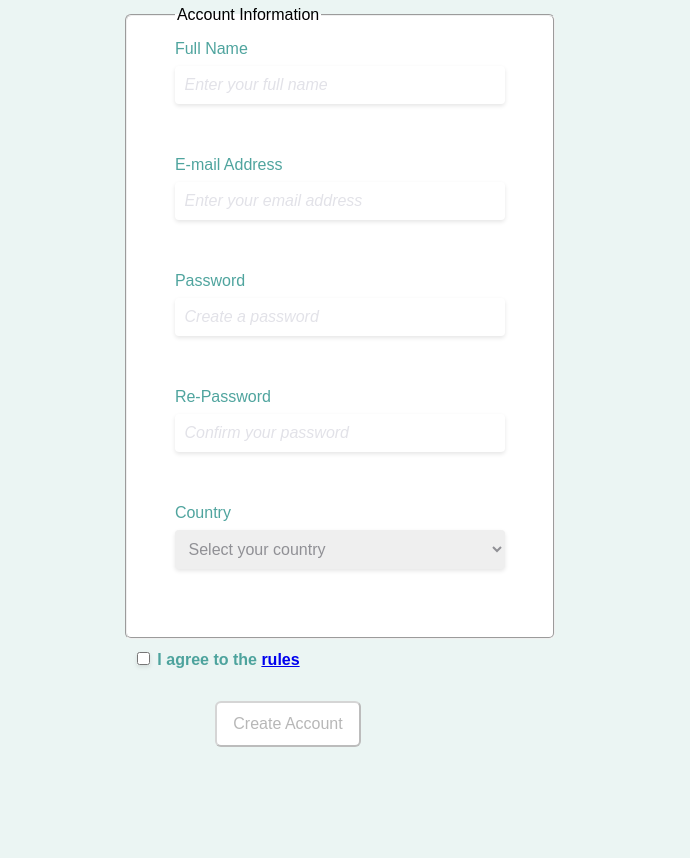
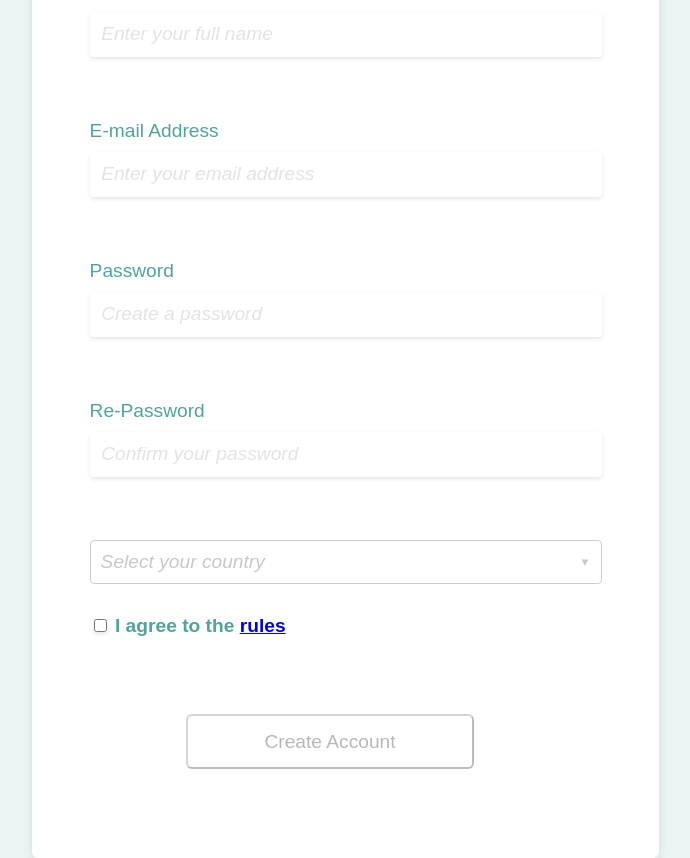
Before and after one commit to MinervaMartinezE/FormulariosHTML, a website built with Vite: page index.html in a window 1280 px wide. Shown: the part 58-916 px from the top of the page, without its empty margins (352-1042 px from the left). Before the commit the page ends 815 px from the top, so only its background shows below. Built offline with nearby package versions, Linux system fonts and the light colour scheme; some icons are missing.

Commit message:
Add select country, update index.html and style.css

```diff
--- a/index.html
+++ b/index.html
@@ -4,15 +4,17 @@
     <meta charset="UTF-8" />
     <meta name="viewport" content="width=device-width, initial-scale=1.0" />
     <title>Formularioshtml</title>
+
+    <link
+      rel="stylesheet"
+      href="https://cdnjs.cloudflare.com/ajax/libs/flag-icon-css/6.6.6/css/flag-icons.min.css"/>
   </head>
 
   <body>
     <main>
+      <div class="form-container">
       <form action="result.html" method="GET">
         <h1>Create Account</h1>
-
-        <fieldset class="form-container">
-          <legend>Account Information</legend>
 
           <div class="form-group">
             <label for="fullname">Full Name</label>
@@ -34,19 +36,15 @@
             <input type="password" id="confirm-password" name="confirm-password" placeholder="Confirm your password" required />
           </div>
 
-          <div class="form-group">
-            <section class="select-country">
-              <label for="country">Country</label>
-              <select id="country" name="country" required>
-                <option value="" disabled selected>Select your country</option>
-                <option value="es">Spain</option>
-                <option value="us">United States</option>
-                <option value="fr">France</option>
-                <option value="de">Germany</option>
-              </select>
-            </section>
+          <div class="custom-select-wrapper">
+            <div id="custom-select" class="custom-select">
+             <div class="selected-option">
+              <span>Select your country</span>
+            </div>
+            <ul id="countryList" class="options-list"></ul>
           </div>
-        </fieldset>
+          <input type="hidden" id="country" name="country" required />
+          </div>
 
         <section class="check-rules">
           <input type="checkbox" id="agree" name="agree" required />
@@ -57,6 +55,7 @@
           <button type="submit" id="button">Create Account</button>
         </section>
       </form>
+    </div>
     </main>
 
     <script type="module" src="/src/main.js"></script>
--- a/src/main.js
+++ b/src/main.js
@@ -4,8 +4,107 @@ import './style.css';
 const isFormPage = !!document.getElementById("fullname");
 const isResultPage = !!document.getElementById("userTableBody");
 
+if (isFormPage){
 
-if (isFormPage){
+//Select Country
+const countries = [
+  { code: "af", name: "Afghanistan" },
+  { code: "al", name: "Albania" },
+  { code: "dz", name: "Algeria" },
+  { code: "ar", name: "Argentina" },
+  { code: "au", name: "Australia" },
+  { code: "at", name: "Austria" },
+  { code: "bd", name: "Bangladesh" },
+  { code: "be", name: "Belgium" },
+  { code: "br", name: "Brazil" },
+  { code: "ca", name: "Canada" },
+  { code: "cl", name: "Chile" },
+  { code: "cn", name: "China" },
+  { code: "co", name: "Colombia" },
+  { code: "hr", name: "Croatia" },
+  { code: "cz", name: "Czech Republic" },
+  { code: "dk", name: "Denmark" },
+  { code: "eg", name: "Egypt" },
+  { code: "ee", name: "Estonia" },
+  { code: "fi", name: "Finland" },
+  { code: "fr", name: "France" },
+  { code: "de", name: "Germany" },
+  { code: "gr", name: "Greece" },
+  { code: "hu", name: "Hungary" },
+  { code: "in", name: "India" },
+  { code: "id", name: "Indonesia" },
+  { code: "ie", name: "Ireland" },
+  { code: "il", name: "Israel" },
+  { code: "it", name: "Italy" },
+  { code: "jp", name: "Japan" },
+  { code: "kr", name: "South Korea" },
+  { code: "mx", name: "Mexico" },
+  { code: "ma", name: "Morocco" },
+  { code: "nl", name: "Netherlands" },
+  { code: "nz", name: "New Zealand" },
+  { code: "ng", name: "Nigeria" },
+  { code: "no", name: "Norway" },
+  { code: "pk", name: "Pakistan" },
+  { code: "pe", name: "Peru" },
+  { code: "ph", name: "Philippines" },
+  { code: "pl", name: "Poland" },
+  { code: "pt", name: "Portugal" },
+  { code: "ro", name: "Romania" },
+  { code: "ru", name: "Russia" },
+  { code: "sa", name: "Saudi Arabia" },
+  { code: "rs", name: "Serbia" },
+  { code: "sg", name: "Singapore" },
+  { code: "sk", name: "Slovakia" },
+  { code: "si", name: "Slovenia" },
+  { code: "za", name: "South Africa" },
+  { code: "es", name: "Spain" },
+  { code: "se", name: "Sweden" },
+  { code: "ch", name: "Switzerland" },
+  { code: "th", name: "Thailand" },
+  { code: "tr", name: "Turkey" },
+  { code: "ua", name: "Ukraine" },
+  { code: "gb", name: "United Kingdom" },
+  { code: "us", name: "United States" },
+  { code: "ve", name: "Venezuela" },
+  { code: "vn", name: "Vietnam" },
+];
+
+const customSelect = document.getElementById("custom-select");
+const countryList = document.getElementById("countryList");
+const selectedOption = customSelect.querySelector(".selected-option");
+const hiddenInput = document.getElementById("country");
+
+selectedOption.innerHTML = `<span>Select your country</span>`;
+selectedOption.classList.add("placeholder");
+
+countries.forEach((item) => {
+  const li = document.createElement("li");
+  li.innerHTML = `<span class="fi fi-${item.code}"></span> ${item.name}`;
+  li.dataset.value = item.code;
+
+  li.addEventListener("click", (event) => {
+    event.stopPropagation();
+
+    selectedOption.innerHTML = li.innerHTML;
+    selectedOption.classList.remove("placeholder");
+    hiddenInput.value = item.code;
+    customSelect.classList.remove("open");
+    hiddenInput.dispatchEvent(new Event("change"));
+
+  });
+  countryList.appendChild(li);
+});
+
+customSelect.addEventListener("click", () => {
+  customSelect.classList.toggle("open");
+});
+
+document.addEventListener("click", (e) => {
+  if (!customSelect.contains(e.target)) {
+    customSelect.classList.remove("open");
+  }
+});
+
 // Declaración de variables
 const nameInput = document.getElementById("fullname");
 const emailInput = document.getElementById("email");
@@ -124,9 +223,15 @@ window.addEventListener('DOMContentLoaded', () => {
 
   saveUser(newUser);
 
+  if (window.history.replaceState) { //Se añade para evitar duplicación de datos en la tabla.
+    const url = window.location.origin + window.location.pathname;
+    window.history.replaceState({}, document.title, url);
+  }
+
   const usersFromStorage = getUserLocal();
   console.log('Users in localStorage:', usersFromStorage);
 
   renderUsersTable();
 })
 }
+//Función para borrar usuarios
--- a/src/style.css
+++ b/src/style.css
@@ -5,11 +5,12 @@
   --text-color: #333;
   --font-base: 'Montserrat', sans-serif;
   --font-secondary: 'Open Sans', sans-serif;
-  --font-size-base: clamp(0.8rem, 1.5vw, 1rem);
-  --font-size-title: clamp(0.9rem, 3vw, 2rem);
+  --font-size-base: clamp(0.9rem, 1.5vw, 2rem);
+  --font-size-title: clamp(1.5rem, 3vw, 3rem);
   --line-height-base: 1.6;
   --error-color:red;
 }
+/* Elementos dentro del HTML*/
 html, body{
     background-color: var(--background);
     font-size: var(--font-size-base);
@@ -23,6 +24,10 @@ html, body{
 }
 h1{
     font-size: var(--font-size-title);
+    border-bottom: solid 0.1rem gainsboro;
+    text-align: center;
+    padding: 1rem;
+    width: 100%;
 }
 .form-container{
     border-radius: 6px;
@@ -31,6 +36,7 @@ h1{
     min-width: 15vw;
     padding: 1rem 3rem;
     width: 100%;
+    box-shadow: 0 4px 12px rgba(0, 0, 0, 0.1);
 }
 .form-group {
   display: flex;
@@ -42,15 +48,17 @@ h1{
   font-weight: lighter;
 }
 .check-rules, .button{
-    margin: 0.625rem;
-    justify-content: flex-start;
+    margin: 1.625rem;
+    margin-left: 0rem;
+
 }
 .button{
     margin-top: 2rem;
     text-align: center;
 }
 .button button{
-    padding: 0.75rem 1rem;
+    padding: 0.75rem 4rem;
+    margin: 2rem;
     font-size: 1rem;
     border-radius: 6px;
     background-color: white;
@@ -87,3 +95,74 @@ input.valid, select.valid{
 input.invalid, select.invalid{
   border: 2px solid rgb(240, 61, 61);
 }
+/* Para el select country personalizado */
+.custom-select-wrapper {
+  position: relative;
+  width: 100%;
+}
+.custom-select {
+  border: 1px solid #ccc;
+  border-radius: 4px;
+  cursor: pointer;
+  user-select: none;
+  background-color: #fff;
+  padding: 10px;
+  position: relative;
+}
+.custom-select::after{
+  content: "▼";
+  font-size: 0.6rem;
+  color: #cbc8c8;
+  position: absolute;
+  right: 10px;
+  top: 50%;
+  transform: translateY(-50%);
+  pointer-events: none;
+}
+.selected-option {
+  display: flex;
+  align-items: center;
+  gap: 8px;
+}
+.options-list {
+  list-style: none;
+  margin: 0;
+  padding: 0;
+  position: absolute;
+  width: 100%;
+  border: 1px solid #ccc;
+  border-top: none;
+  max-height: 200px;
+  overflow-y: auto;
+  background-color: white;
+  z-index: 100;
+  display: none;
+}
+
+.custom-select.open .options-list {
+  display: block;
+  transform: translate(-11px, 13px);
+}
+
+.options-list li {
+  padding: 10px;
+  display: flex;
+  align-items: center;
+  gap: 8px;
+  cursor: pointer;
+}
+.options-list li:hover {
+  background-color: #eee;
+}
+.fi {
+  width: 20px;
+  height: 15px;
+}
+.selected-option.placeholder span {
+  color: rgb(200, 200, 200);
+  font-style: italic;
+}
+.selected-option span {
+  color: #000;
+  font-style: normal;
+}
```
Also changed, not shown: public/result.css (added, +48 -0 lines), result.html (+1 -0 lines).
